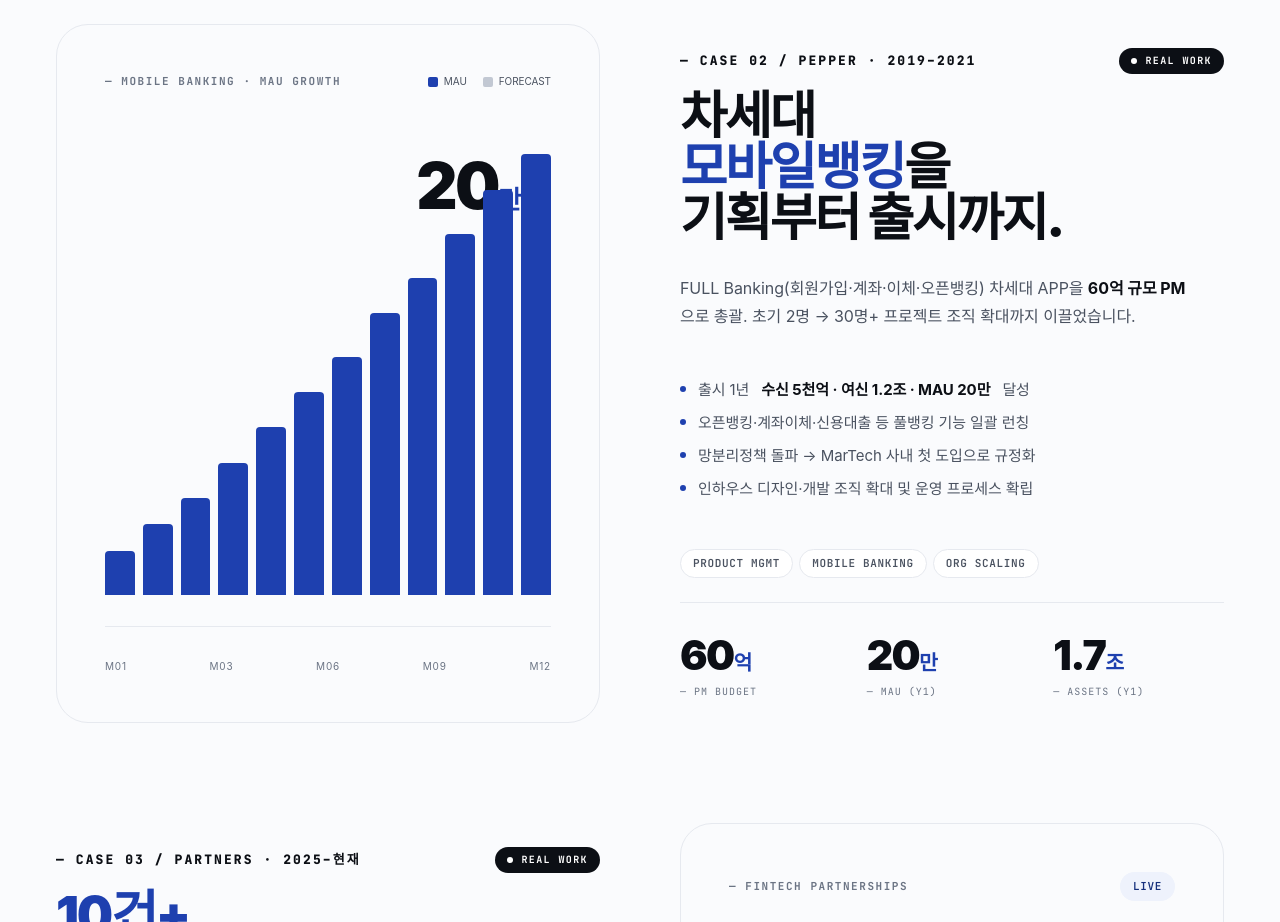
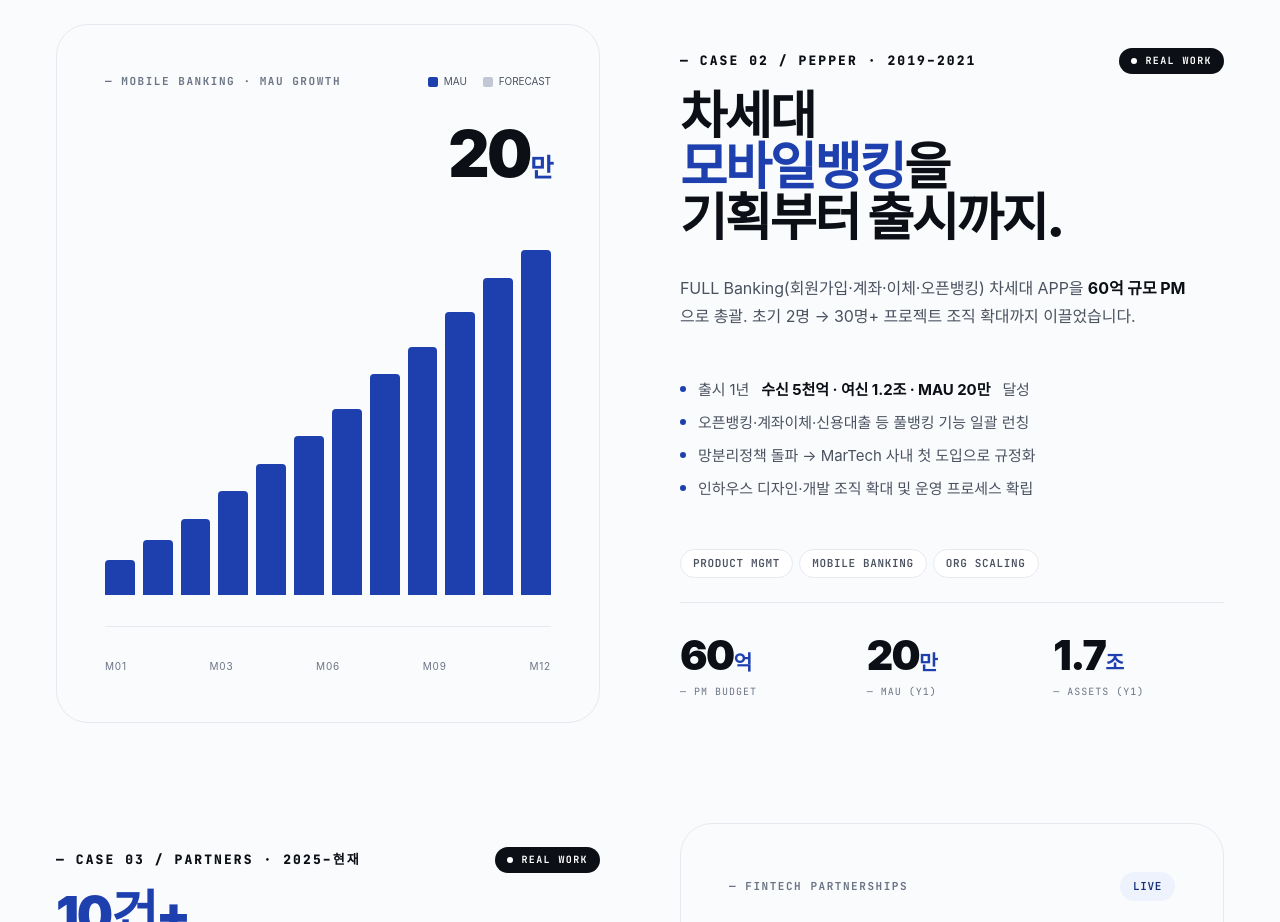
Before and after one commit to kyuGitHub/kkyu-portfolio, a plain HTML site: page portfolio.html in a window 1280 px wide. Shown: the part 1640-2562 px from the top of the page. Drawn offline with Linux system fonts and the light colour scheme; a web font is replaced by a local one.

Commit message:
fix(portfolio): case2 그래프 '20만' 글자 겹침 해소
vis-chart-num을 그래프 영역 안 absolute → head·graph 사이 별도 row로 이동.
마지막 막대(100% 높이)가 글자 위로 침범하던 겹침 제거. text-align: right로
우측 정렬 유지.

```diff
--- a/portfolio.html
+++ b/portfolio.html
@@ -296,10 +296,10 @@
   letter-spacing: 0.08em;
 }
 .vis-chart-num {
-  position: absolute; top: 32px; right: 32px;
   font-size: clamp(48px, 5vw, 88px); font-weight: 900;
   letter-spacing: -0.04em; color: var(--fg); line-height: 1;
   font-feature-settings: "ss03";
+  text-align: right;
 }
 .vis-chart-num .u { font-size: 0.4em; color: var(--point); }
 
@@ -980,8 +980,8 @@
             <span><i class="alt"></i>FORECAST</span>
           </div>
         </div>
-        <div class="vis-chart-graph" style="position: relative;">
-          <div class="vis-chart-num">20<span class="u">만</span></div>
+        <div class="vis-chart-num">20<span class="u">만</span></div>
+        <div class="vis-chart-graph">
           <div class="vis-chart-bar" style="height: 10%;"></div>
           <div class="vis-chart-bar" style="height: 16%;"></div>
           <div class="vis-chart-bar" style="height: 22%;"></div>
```
